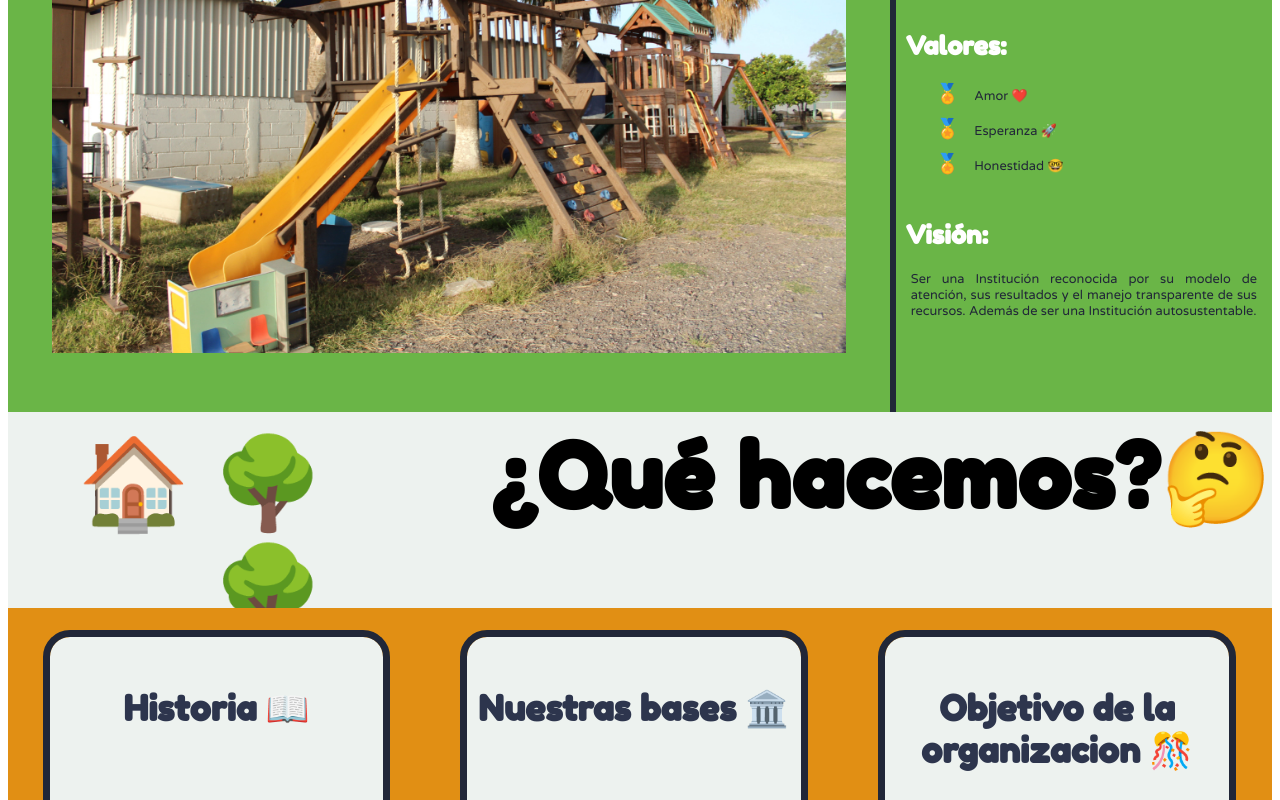
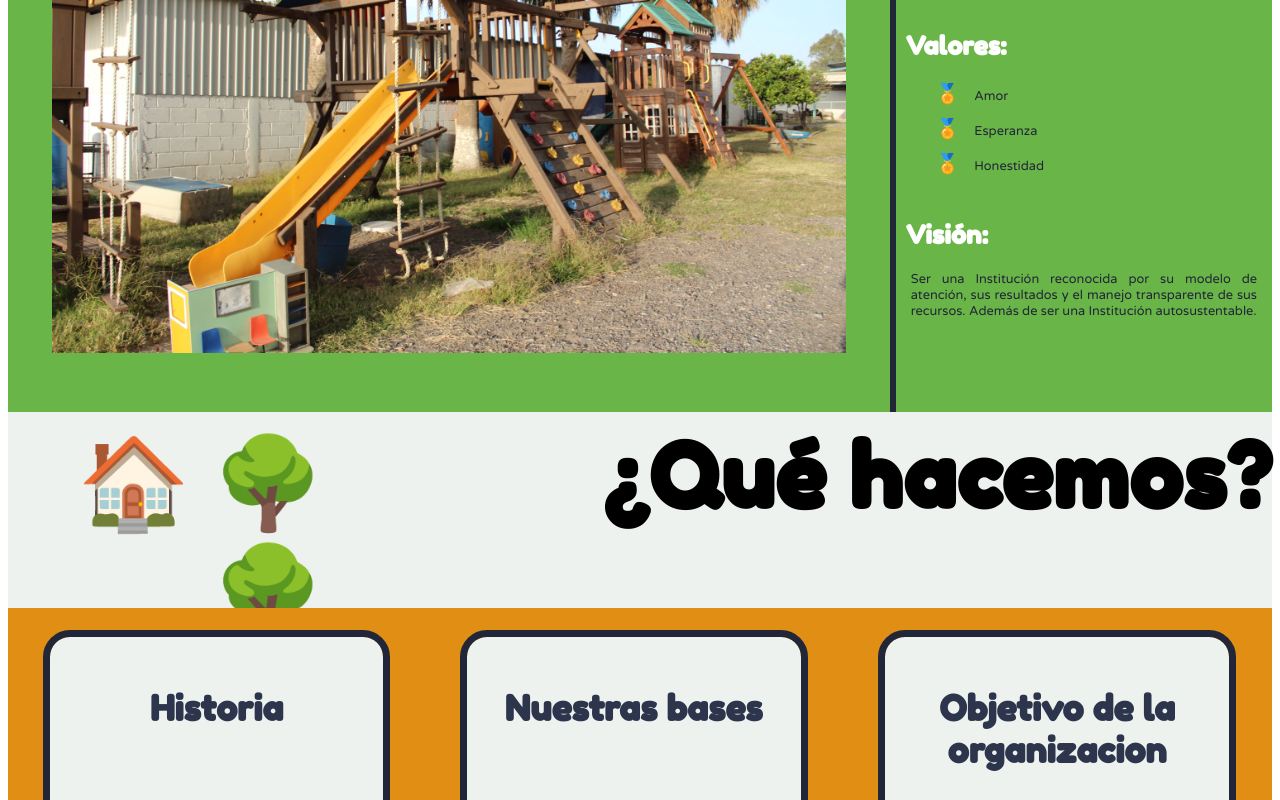
Before and after one commit to Tanerin/Tanerin.github.io, a plain HTML site: page index.html in a window 1280 px wide. Shown: the part 380-1180 px from the top of the page. Drawn offline with Linux system fonts and the light colour scheme.

Commit message:
Removing the emojis :(

```diff
--- a/index.html
+++ b/index.html
@@ -46,13 +46,13 @@
         <h2 id = "subtitle">Valores:</h2>
         <ul>
             <li>
-                <p id = "text" class="value1">Amor ❤️</p>
+                <p id = "text" class="value1">Amor </p>
             </li>
             <li>
-                <p id = "text" class="value2">Esperanza 🚀</p>
+                <p id = "text" class="value2">Esperanza </p>
             </li>
             <li>
-                <p id = "text" class="value3">Honestidad 🤓 </p>
+                <p id = "text" class="value3">Honestidad  </p>
             </li>
         </ul>
         <h2 id = "subtitle">Visión:</h2>
@@ -67,7 +67,7 @@
 <div class = "Datapage">
 
     <div class= "Data_header">
-        <h1 id = "title_data">¿Qué hacemos?🤔</h1>
+        <h1 id = "title_data">¿Qué hacemos?</h1>
         <div id= "logo_data">
             <h1 id="title_data">🏠️ 🌳🌳</h1>
         </div>
@@ -87,7 +87,7 @@
                 <b>1 de septiembre de 2010</b> se hace la entrega del Acta constitutiva para operar legalmente.</p>
             </div>
             <div id= "Subtitle_2">
-                <h2 id="subtitle_2">Historia 📖</h2>
+                <h2 id="subtitle_2">Historia </h2>
             </div>
         </div>
 
@@ -103,7 +103,7 @@
                     emocionales.</p>
             </div>
             <div id="Subtitle_2">
-                <h2 id="subtitle_2">Nuestras bases 🏛️</h2>
+                <h2 id="subtitle_2">Nuestras bases </h2>
             </div>
         </div>
 
@@ -123,7 +123,7 @@
                     que sus derechos sean restituidos.</p>
             </div>
             <div id = "Subtitle_2">
-                <h2 id="subtitle_2">Objetivo de la organizacion 🎊</h2>
+                <h2 id="subtitle_2">Objetivo de la organizacion </h2>
             </div>
         </div>
     </div>
@@ -136,11 +136,11 @@
         <div class = "Contact">
             <div class = "Contact_info">
                 <h1 id = "title_2">Contacto</h1>
-                <h2 id = "subtitle_3">Direccion postal 🗺️</h2>
+                <h2 id = "subtitle_3">Direccion postal</h2>
                 <p id="text_info"><a href="https://www.google.com/maps/place/Casa+Hogar+Esperanza+para+ti,+I.A.P./@20.541761,-100.4947757,17z/data=!3m1!4b1!4m5!3m4!1s0x85d34e56d2784045:0x28d30a5e7002f173!8m2!3d20.5416772!4d-100.4925785" target="_blank">Domicilio Conocido, El Romeral, Corregidora, Qro.</a></p>
-                <h2 id = "subtitle_3">Correo electronico 📨</h2>
+                <h2 id = "subtitle_3">Correo electronico</h2>
                 <p id = "text_info">esperanzaparati1@hotmail.com</p>
-                <h2 id= "subtitle_3">Numero telefonico ☎️</h2>
+                <h2 id= "subtitle_3">Numero telefonico</h2>
                 <p id = "text_info"> Tel.(442)-225-6280</p>
                 <p id = "text_info"> Cel.(442)-127-8093</p>
             </div>
```
